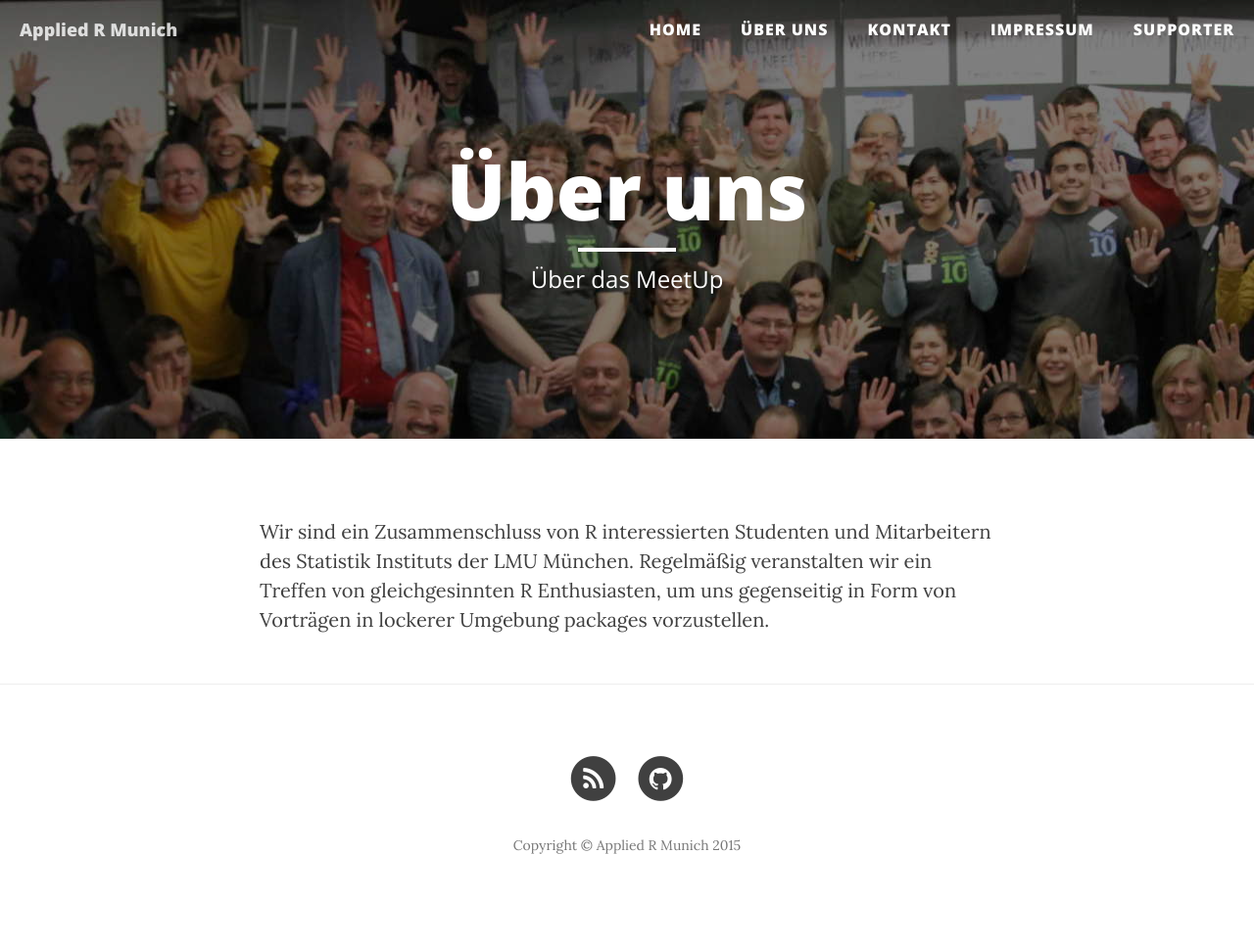
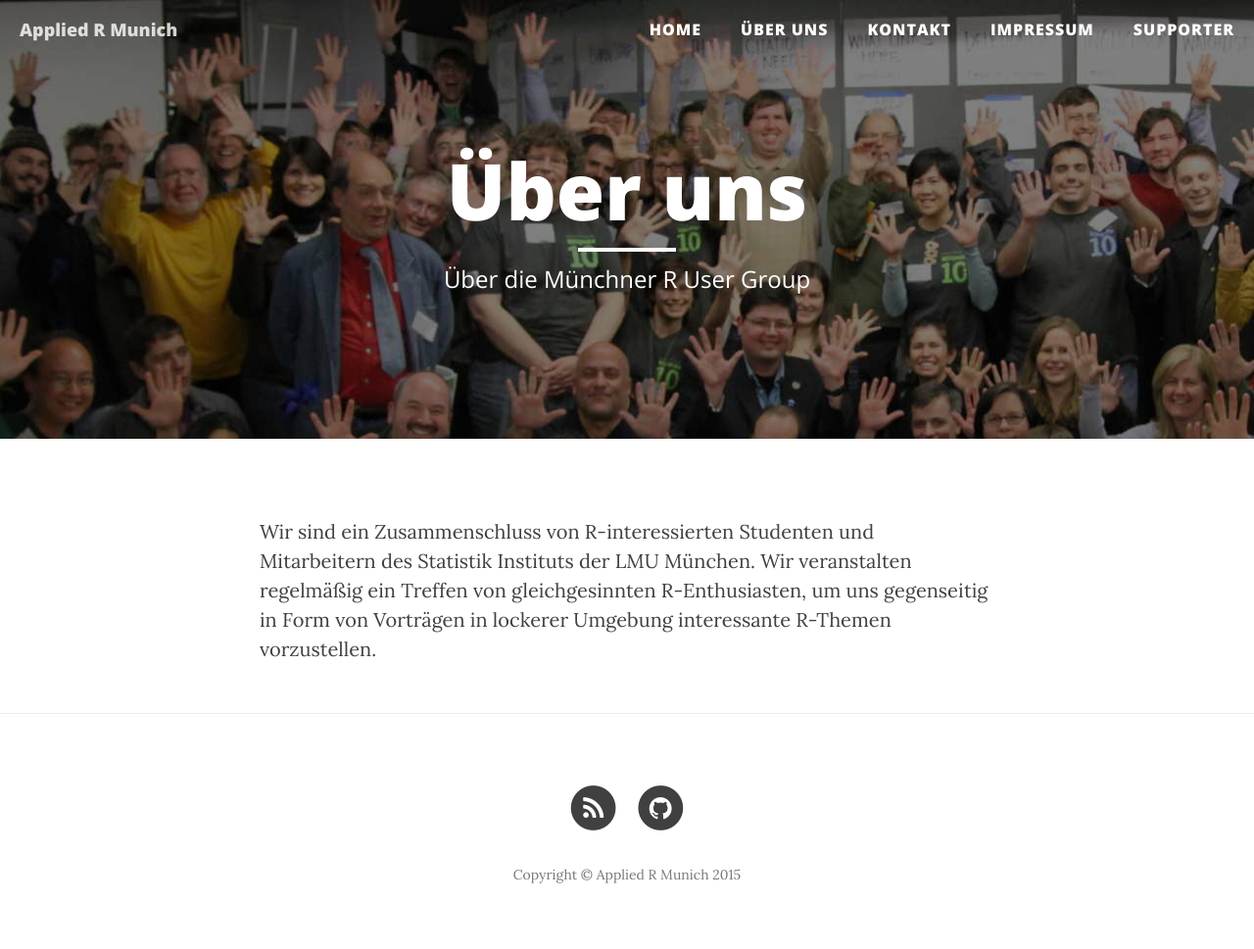
Before and after one commit to lmu-applied-r/lmu-applied-r.github.io, a Jekyll site: the page built from about.html, in a window 1280 px wide. Shown: the whole page at 98% size. Built offline with Jekyll 4.4.1, drawn with Linux system fonts in a browser that asks for light colours; nearby versions of some CDN libraries; before the commit the page ends 939 px from its top, so only the background shows below that.

Commit message:
about update

```diff
--- a/about.html
+++ b/about.html
@@ -1,7 +1,7 @@
 ---
 layout: page
 title: "Über uns"
-description: "Über das MeetUp"
+description: "Über die Münchner R User Group"
 header-img: "img/about-bg.jpg"
 ---
-<p>Wir sind ein Zusammenschluss von R interessierten Studenten und Mitarbeitern des Statistik Instituts der LMU München. Regelmäßig veranstalten wir ein Treffen von gleichgesinnten R Enthusiasten, um uns gegenseitig in Form von Vorträgen in lockerer Umgebung packages vorzustellen.</p>
+<p>Wir sind ein Zusammenschluss von R-interessierten Studenten und Mitarbeitern des Statistik Instituts der LMU München. Wir veranstalten regelmäßig ein Treffen von gleichgesinnten R-Enthusiasten, um uns gegenseitig in Form von Vorträgen in lockerer Umgebung interessante R-Themen vorzustellen.</p>
```
